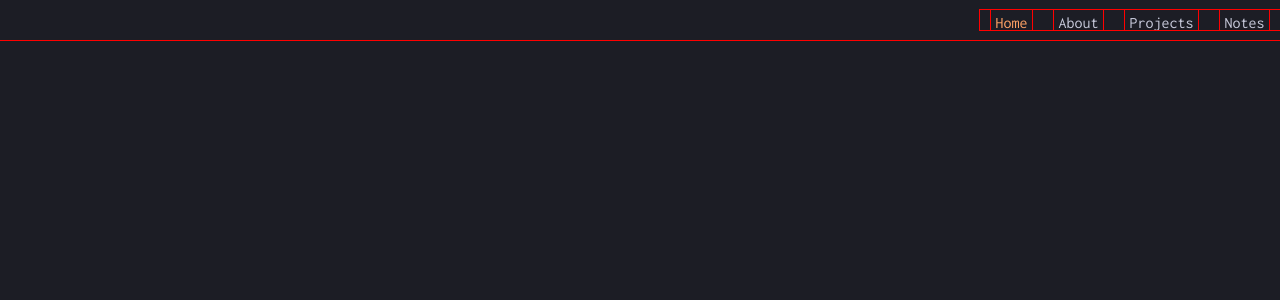
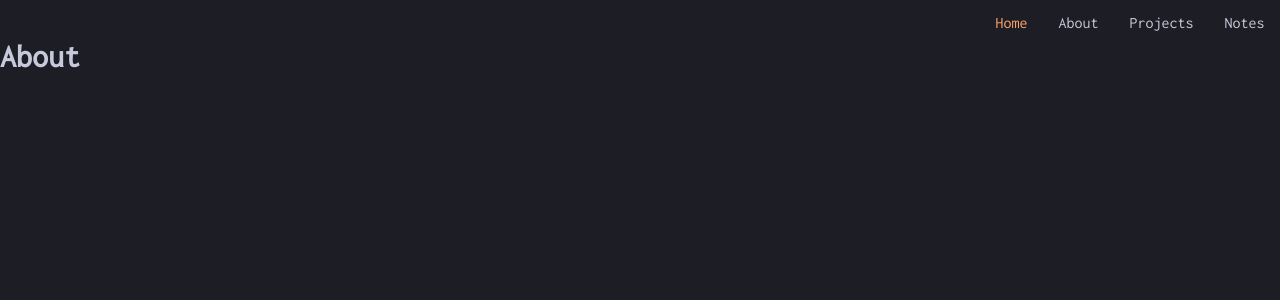
Before and after one commit to MaxBSilver/portfolio-2019, a React (Create React App) app: page /about in a window 1280 px wide. Shown: the top 300 px of the page. Built offline with nearby package versions, Linux system fonts and the light colour scheme.

Commit message:
Add localStorage to NavReducer for persistence on refresh during navigation

```diff
--- /dev/null
+++ b/src/components/About/About.jsx
@@ -0,0 +1,15 @@
+import React, { Component } from 'react'
+
+export class About extends Component {
+  render() {
+    return (
+      <div className="about-container">
+        <h1>About</h1>
+        <section></section>
+
+      </div>
+    )
+  }
+}
+
+export default About
--- a/src/containers/App/App.jsx
+++ b/src/containers/App/App.jsx
@@ -3,12 +3,14 @@ import Nav from '../Nav/Nav';
 import '../../sass/index.scss';
 import Main from '../Main/Main';
 import { Route } from 'react-router-dom';
-
+import About from '../../components/About/About';
 const App = () => {
 	return (
 		<div className="App">
 			<Nav />
 			<Route exact path="/" component={Main} />
+			<Route path="/about" component={About} />
+
 		</div>
 	);
 };
--- a/src/containers/Nav/Nav.jsx
+++ b/src/containers/Nav/Nav.jsx
@@ -7,12 +7,14 @@ export class Nav extends Component {
 
 
 	componentDidMount () {
+
+	}
+
+	handleClick = e => {
 		console.log(this.props)
-		console.log(updateNav)
-	}
-	handleClick = e => {
-
 		this.props.updateNav(e.target.name)
+		localStorage.setItem('nav', e.target.name)
+		console.log(localStorage)
 	};
 
 	render () {
--- a/src/redux/reducers/navReducer.js
+++ b/src/redux/reducers/navReducer.js
@@ -1,4 +1,4 @@
-export const navReducer = (state = 'Home', action) => {
+export const navReducer = (state = localStorage.getItem('nav') || 'Home', action) => {
 	switch (action.type) {
 		case 'UPDATE_NAV':
 			return action.name;
--- a/src/sass/index.scss
+++ b/src/sass/index.scss
@@ -4,12 +4,13 @@
 @import '../containers/Nav/nav.scss';
 @import '../containers/Main/Main.scss';
 @import '../components/Header/header.scss';
+@import '../components/About/about.scss';
 @import '../containers/App/app.scss';
 * {
   box-sizing: border-box;
   padding: 0;
   margin: 0;
-  outline: red 1px solid;
+  // outline: red 1px solid;
   color: #C7C9DA;
 }
 body {
```
Also changed, not shown: src/components/About/about.scss (added).
